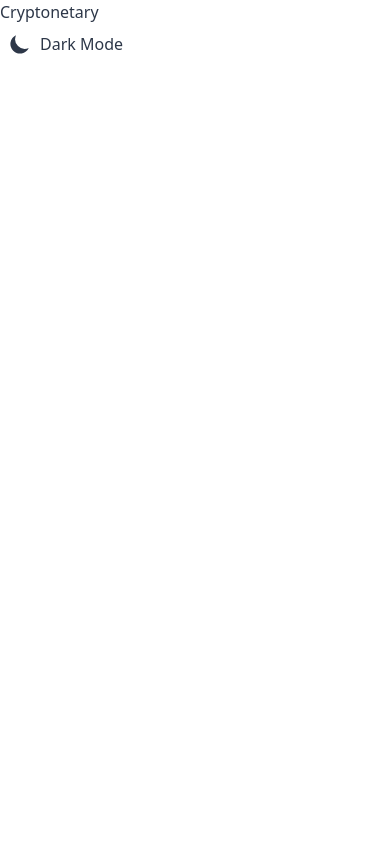
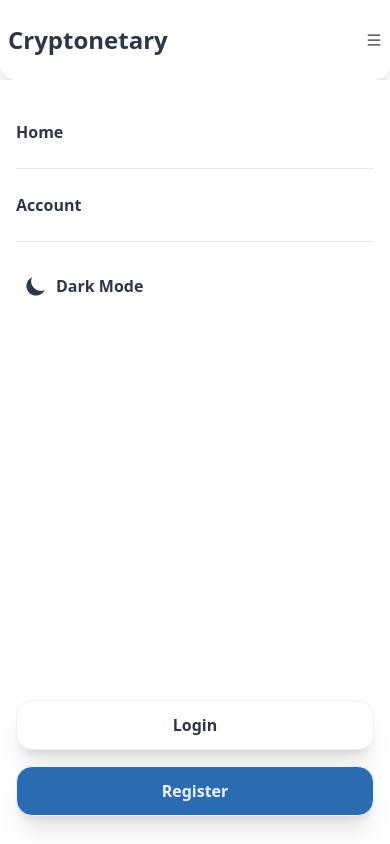
Before and after one commit to ibktommy/Cryptonetary, a React (Create React App) app: page / in a window 390 px wide. Built offline with nearby package versions, Linux system fonts and the light colour scheme.

Commit message:
Structuring the Navbar and Styling it to make it responsive

```diff
--- a/src/components/Navbar.jsx
+++ b/src/components/Navbar.jsx
@@ -1,21 +1,63 @@
 import React from "react";
 import { Link } from "react-router-dom";
 import ThemeToggleBtn from "./ThemeToggleBtn";
+import { AiOutlineMenu } from "react-icons/ai";
 
 const Navbar = () => {
 	return (
-		<div>
+		<div className="rounded-div flex items-center justify-between h-20 font-bold">
 			<Link to="/">
-				<h1>Cryptonetary</h1>
+				<h1 className="text-2xl">Cryptonetary</h1>
 			</Link>
 
-			<div>
+			<div className="hidden md:block">
 				<ThemeToggleBtn />
 			</div>
 
-			<div>
+			<div className="hidden md:block">
+				<Link to="/login" className="p-4 hover:text-accent">
+					Login
+				</Link>
+				<Link
+					to="/register"
+					className="bg-button text-btnText px-5 py-2 ml-2 rounded-2xl shadow-lg hover:shadow-2xl"
+				>
+					Register
+				</Link>
+			</div>
 
-      </div>
+			{/* MENU ICON FOR MOBILE DEVICES */}
+			<div className="block md:hidden cursor-pointer z-10">
+				<AiOutlineMenu />
+			</div>
+
+			{/* MOBILE MENU */}
+			<div className="md:hidden fixed left-0 top-20 flex flex-col items-center justify-between w-full h-[90%] bg-primary ease-in duration-300 z-10">
+				<ul className="w-full p-4">
+					<li className="border-b py-6">
+						<Link to="/">Home</Link>
+					</li>
+					<li className="border-b py-6">
+						<Link to="/">Account</Link>
+					</li>
+					<li className="py-6">
+						<ThemeToggleBtn />
+					</li>
+				</ul>
+
+				<div className="flex flex-col w-full p-4">
+					<Link to="/login">
+						<button className="w-full my-2 p-3 bg-primary text-primary border border-secondary rounded-2xl shadow-xl">
+							Login
+						</button>
+					</Link>
+					<Link to="/register">
+						<button className="w-full my-2 p-3 bg-button text-btnText border border-secondary rounded-2xl shadow-xl">
+							Register
+						</button>
+					</Link>
+				</div>
+			</div>
 		</div>
 	);
 };
--- a/src/index.css
+++ b/src/index.css
@@ -7,26 +7,26 @@
 }
 
 .rounded-div {
-  @apply border border-secondary rounded-2xl shadow-xl bg-primary px-2 max-w-[1140px] w-full mx-auto
+  @apply border-none border-secondary rounded-2xl shadow-xl bg-primary px-2 max-w-[1140px] w-full mx-auto
 }
 
 /* Dark Mode & Light Mode Colors */
+.light {
+  --color-bg-primary: #ffffff;
+  --color-bg-secondary: #edf2f7;
+  --color-text-primary: #2d3748;
+  --color-text-secondary: #4a5568;
+  --color-text-accent: #2b6cb0;
+  --color-bg-input: #edf2f7;
+  --color-bg-button: #2b6cb0;
+}
+
 .dark {
   --color-bg-primary: #2d3748;
-  --color-bg-seconday: #283141;
+  --color-bg-secondary: #283141;
   --color-text-primary: #dbdbdb;
   --color-text-secondary: #e2e8f0;
   --color-text-accent: #81e6d9;
   --color-bg-input: #4a5361;
   --color-bg-button: #81e6d9;
 }
-
-.light {
-  --color-bg-primary: #ffffff;
-  --color-bg-seconday: #edf2f7;
-  --color-text-primary: #2d3748;
-  --color-text-secondary: #4a5568;
-  --color-text-accent: #2b6cb0;
-  --color-bg-input: #edf2f7;
-  --color-bg-button: #2b6cb0;
-}
--- a/tailwind.config.js
+++ b/tailwind.config.js
@@ -16,7 +16,7 @@
         accent: 'var(--color-text-accent)',
         primary: 'var(--color-text-primary)',
         secondary: 'var(--color-text-secondary)',
-        btnText: 'var(--color-text-secondary)',
+        btnText: 'var(--color-bg-secondary)',
       },
 
       borderColor: {
```
